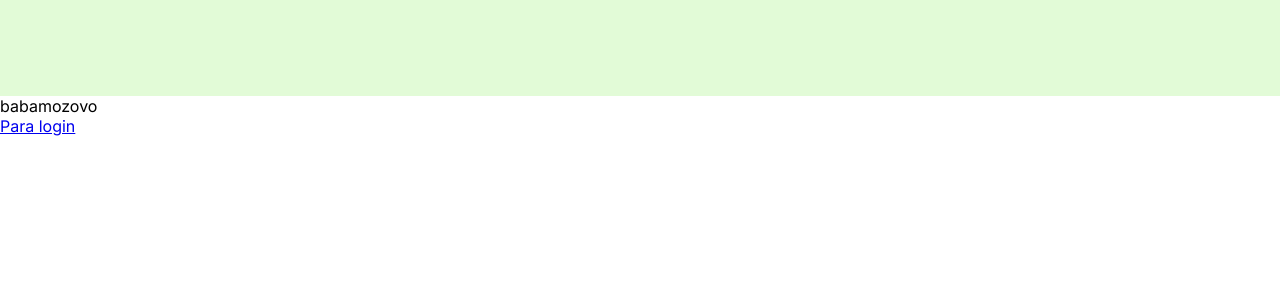
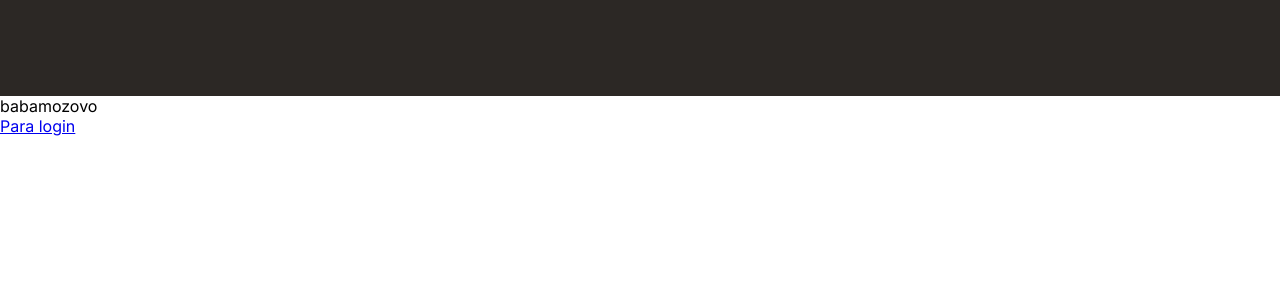
Before and after one commit to ggriffinxd/Terra-Manager, a React (Vite) app: page / in a window 1280 px wide. Shown: the top 300 px of the page. Built offline with nearby package versions, Linux system fonts and the light colour scheme.

Commit message:
fix: change green color

```diff
--- a/src/styles/theme.ts
+++ b/src/styles/theme.ts
@@ -89,7 +89,7 @@ export const theme = {
     red2: 'rgba(232, 16, 16, 1)',
     red3: 'rgba(255, 204, 205, 1)',
     green3: 'rgba(36, 142, 11, 1)',
-    green4: 'rgba(226, 251, 215, 1)'
+    green4: '#2C2825'
   },
 
   hovers: {
```
